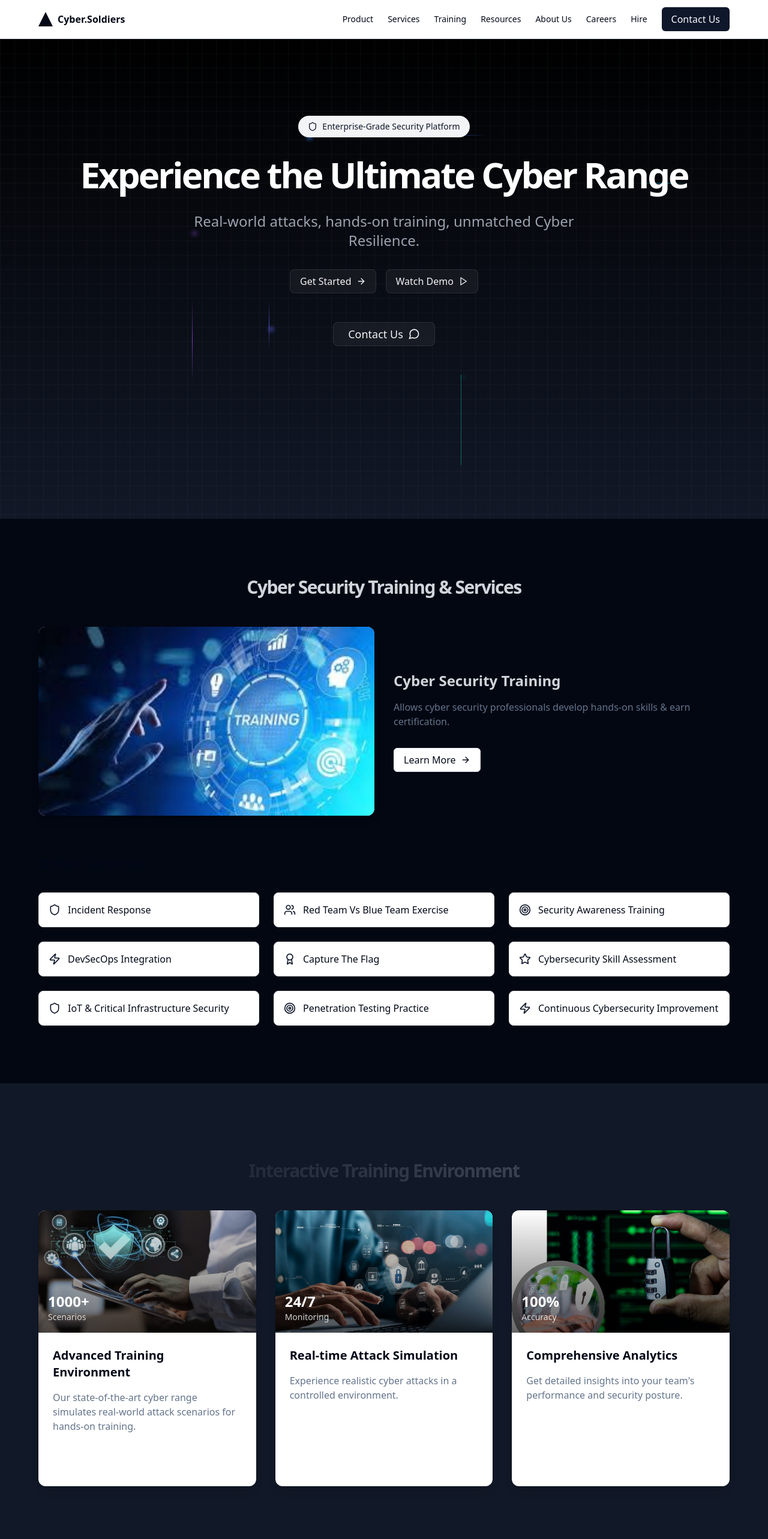
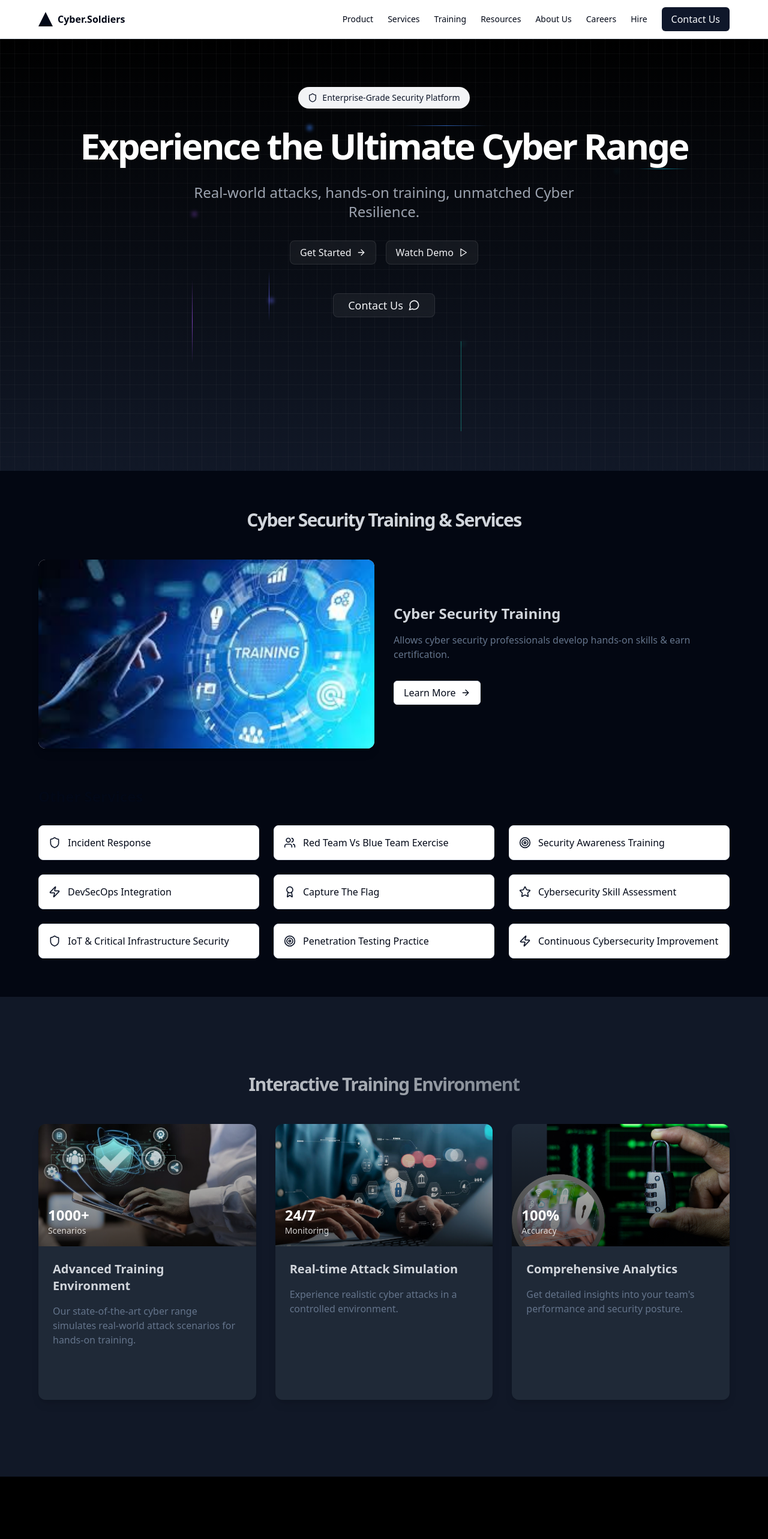
Before and after one commit to Devmangrani/Cyber-Soilders, a React (Vite) app: page /product in a window 1280 px wide. Shown: the top 2566 px of the page at 60% size. Built offline with nearby package versions, Linux system fonts and the light colour scheme.

Commit message:
Updated the Product Page

```diff
--- a/src/components/product.jsx
+++ b/src/components/product.jsx
@@ -118,7 +118,7 @@ export default function Product() {
     <main className="flex-1" ref={containerRef}>
       <div className="flex flex-col min-h-screen">
         {/* Hero Section */}
-        <section className="relative w-full min-h-screen bg-gradient-to-b from-black to-gray-900 overflow-hidden">
+        <section className="relative w-full min-h-[90vh] bg-gradient-to-b from-black to-gray-900 overflow-hidden">
           {/* Background Elements */}
           <div className="absolute inset-0">
             {/* Enhanced grid background with finer lines, glow nodes and subtle animation */}
@@ -202,7 +202,7 @@ export default function Product() {
             }}
           />
 
-          <div className="container px-4 md:px-6 max-w-[1200px] mx-auto relative z-10 py-20 md:py-32">
+          <div className="container px-4 md:px-6 max-w-[1200px] mx-auto relative z-10 py-12 md:py-20">
             <motion.div
               initial={{ opacity: 0, y: 20 }}
               animate={{ opacity: 1, y: 0 }}
@@ -385,7 +385,7 @@ export default function Product() {
           `}</style>
         </section>
 
-        <section className="w-full py-16 md:py-24 bg-gray-950 relative overflow-hidden">
+        <section className="w-full py-10 md:py-16 bg-gray-950 relative overflow-hidden">
           <div className="container px-4 md:px-6 max-w-[1200px] mx-auto">
             <motion.h2
               initial={{ opacity: 0, y: 20 }}
@@ -475,7 +475,7 @@ export default function Product() {
               initial={{ opacity: 0, y: 20 }}
               whileInView={{ opacity: 1, y: 0 }}
               transition={{ duration: 0.5 }}
-              className="text-3xl font-bold tracking-tighter mb-12 text-center bg-clip-text text-transparent bg-gradient-to-r from-gray-900 to-gray-600 dark:from-gray-100 dark:to-gray-600"
+              className="text-3xl font-bold tracking-tighter mb-12 text-center bg-clip-text text-transparent bg-gradient-to-r from-gray-100 to-gray-600 "
             >
               Interactive Training Environment
             </motion.h2>
@@ -487,7 +487,7 @@ export default function Product() {
                   initial={{ opacity: 0, y: 20 }}
                   whileInView={{ opacity: 1, y: 0 }}
                   transition={{ duration: 0.5, delay: index * 0.1 }}
-                  className="bg-white dark:bg-gray-800 rounded-xl overflow-hidden shadow-lg group"
+                  className="bg-gray-800 rounded-xl overflow-hidden shadow-lg group"
                   whileHover={{
                     scale: 1.02,
                     transition: { duration: 0.2 }
@@ -497,20 +497,20 @@ export default function Product() {
                     <img
                       src={slide.image}
                       alt={slide.title}
-                      className="object-cover w-full h-full transform transition-transform duration-500 group-hover:scale-110"
+                      className="object-cover w-full h-full transform transition-transform duration-500 group-hover:scale-110 "
                     />
-                    <div className="absolute inset-0 bg-gradient-to-t from-black/60 via-black/30 to-transparent transition-opacity duration-300 group-hover:opacity-40" />
+                    <div className="absolute inset-0 bg-gradient-to-t from-black/60 via-black/30 to-transparent transition-opacity duration-300 group-hover:opacity-40 " />
                     <div className="absolute bottom-4 left-4">
                       <div className="text-white transform transition-all duration-300 group-hover:translate-y-[-8px]">
-                        <div className="text-2xl font-bold transition-colors duration-300 group-hover:text-primary">{slide.stats.value}</div>
-                        <div className="text-sm opacity-80 transition-all duration-300 group-hover:opacity-100">{slide.stats.label}</div>
+                        <div className="text-2xl font-bold transition-colors duration-300 group-hover:text-primary ">{slide.stats.value}</div>
+                        <div className="text-sm opacity-80 transition-all duration-300 group-hover:opacity-100 t">{slide.stats.label}</div>
                       </div>
                     </div>
                   </div>
 
                   <div className="p-6 flex flex-col h-full">
                     <div className="flex-1 space-y-4 mb-6">
-                      <h3 className="text-xl font-bold transform transition-all duration-300 group-hover:translate-x-1 group-hover:text-primary">{slide.title}</h3>
+                      <h3 className="text-xl font-bold transform transition-all duration-300 group-hover:translate-x-1 group-hover:text-primary text-gray-300">{slide.title}</h3>
                       <p className="text-muted-foreground transition-all duration-300 group-hover:opacity-90">{slide.description}</p>
                     </div>
                     <motion.div
```
